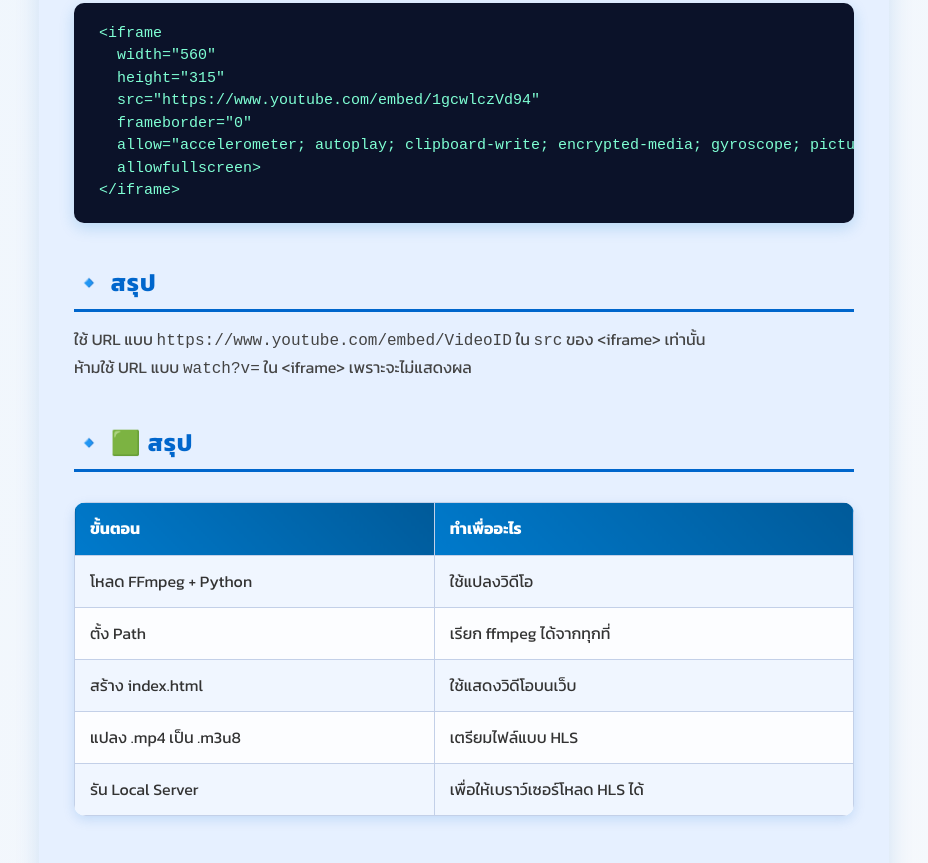
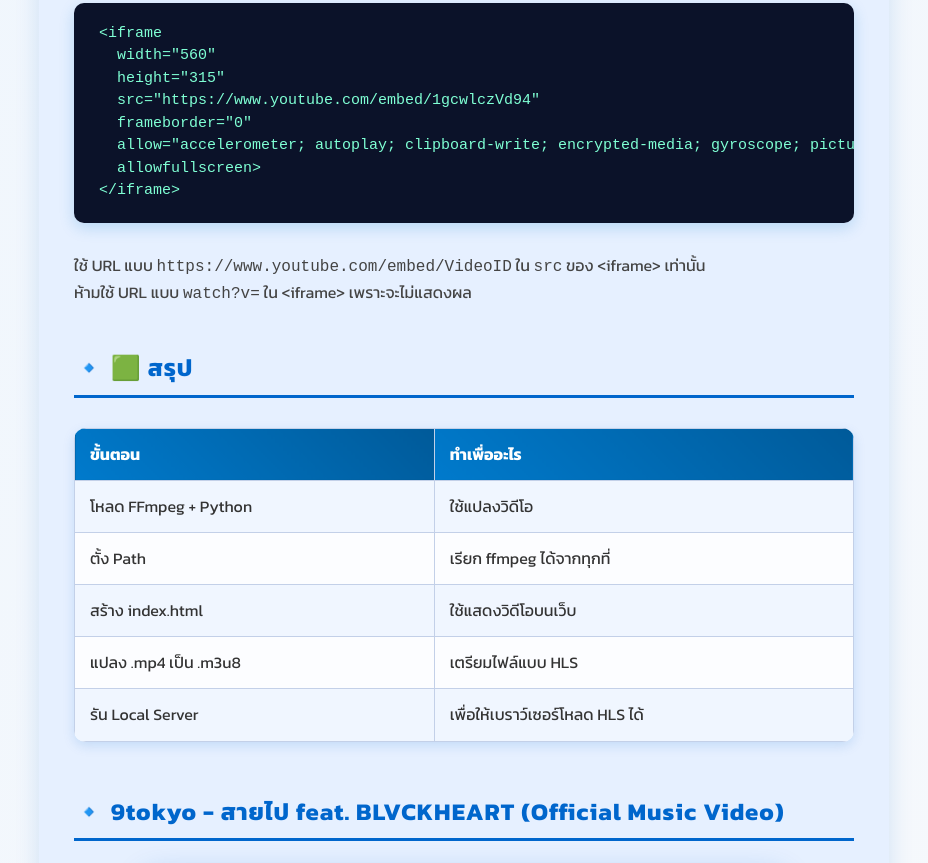
Before and after one commit to Narrhawut/HLS-Streaming, a plain HTML site: page index.html in a window 1280 px wide. Shown: the part 6206-7069 px from the top of the page, without its empty margins (176-1104 px from the left). Drawn offline with nearby package versions, Linux system fonts and the light colour scheme; no server answers.

Commit message:
Update index.html

```diff
--- a/index.html
+++ b/index.html
@@ -405,7 +405,6 @@ C:\ffmpeg-8.0\
   </div>
 
   <div>
-    <h2>สรุป</h2>
     <p>
       ใช้ URL แบบ <code>https://www.youtube.com/embed/VideoID</code> ใน <code>src</code> ของ &lt;iframe&gt; เท่านั้น <br />
       ห้ามใช้ URL แบบ <code>watch?v=</code> ใน &lt;iframe&gt; เพราะจะไม่แสดงผล
```
